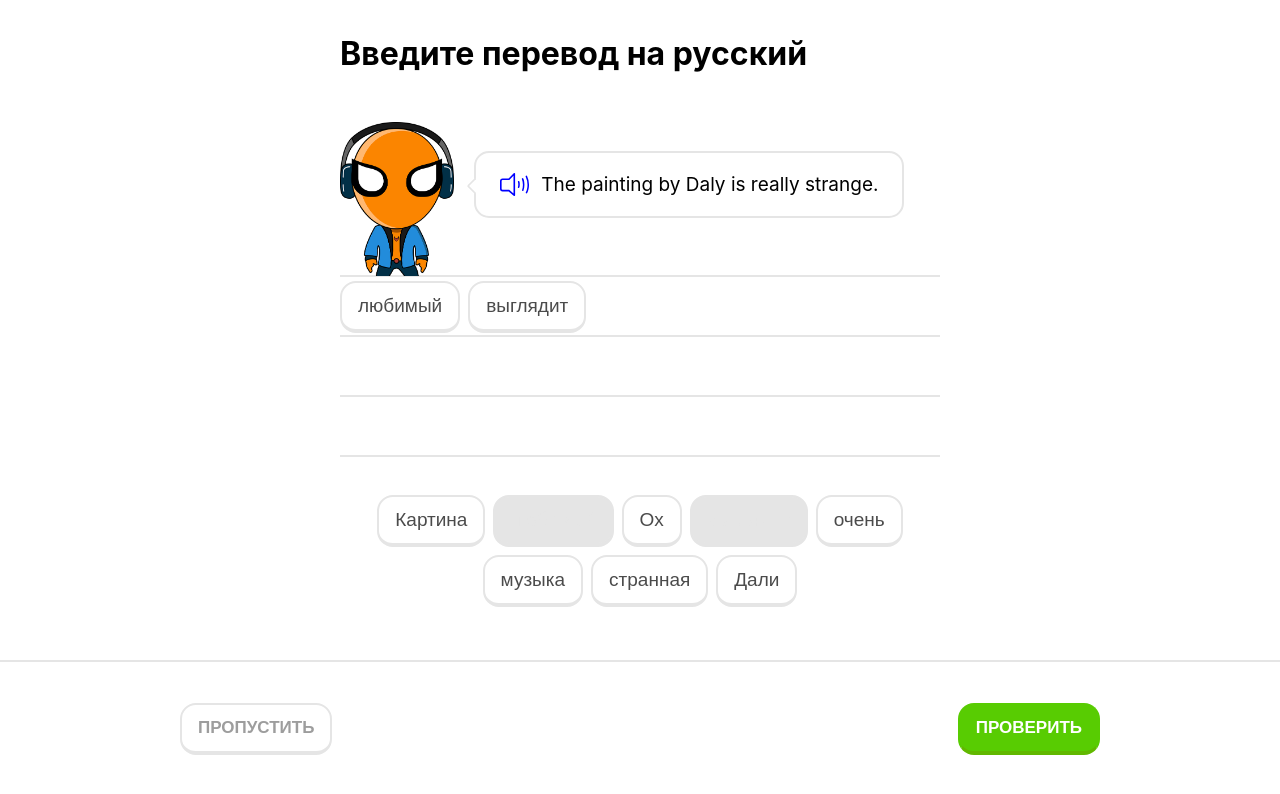
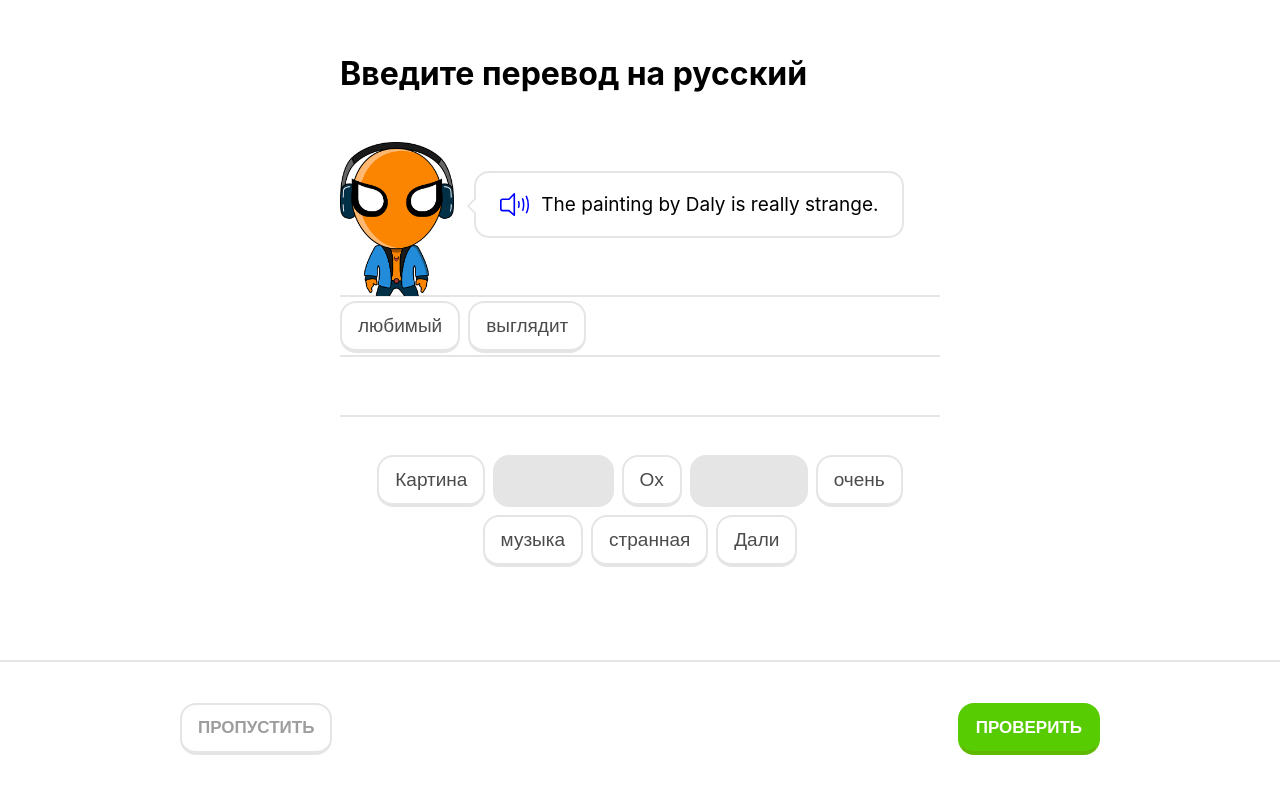
Before and after one commit to konstiv23/lingo-dialog, a React (Create React App) app: page / in a window 1280 px wide. Shown: the top 794 px of the page. Built offline with nearby package versions, Linux system fonts and the light colour scheme.

Commit message:
Removed one row in guessed sentence on wide screens

```diff
--- a/src/GuessedSentence/GuessedSentence.module.css
+++ b/src/GuessedSentence/GuessedSentence.module.css
@@ -3,7 +3,7 @@
 }
 
 .guessed-sentence {
-  height: 180px;
+  height: 120px;
   display: flex;
   flex-wrap: wrap;
   margin-bottom: 34px;
@@ -28,7 +28,7 @@
 }
 
 .horizontal-dividers {
-  height: 190px;
+  height: 130px;
   position: absolute;
   top: 0;
   width: 100%;
@@ -46,6 +46,15 @@
   margin: 0;
 }
 
+@media (max-width: 650px) {
+  .guessed-sentence {
+    height: 180px;
+  }
+  .horizontal-dividers {
+    height: 190px;
+  }
+}
+
 @media (max-width: 380px) {
   .horizontal-dividers {
     gap: 46px;
```
